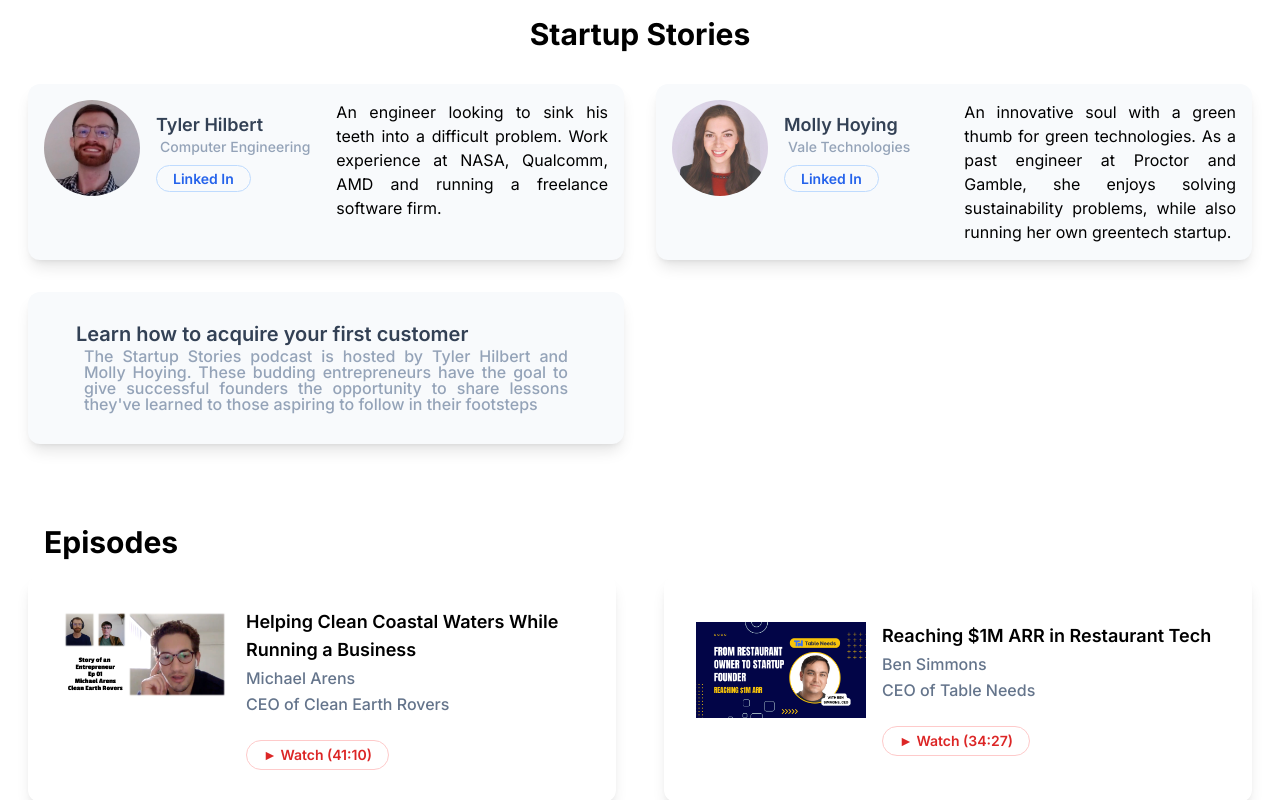
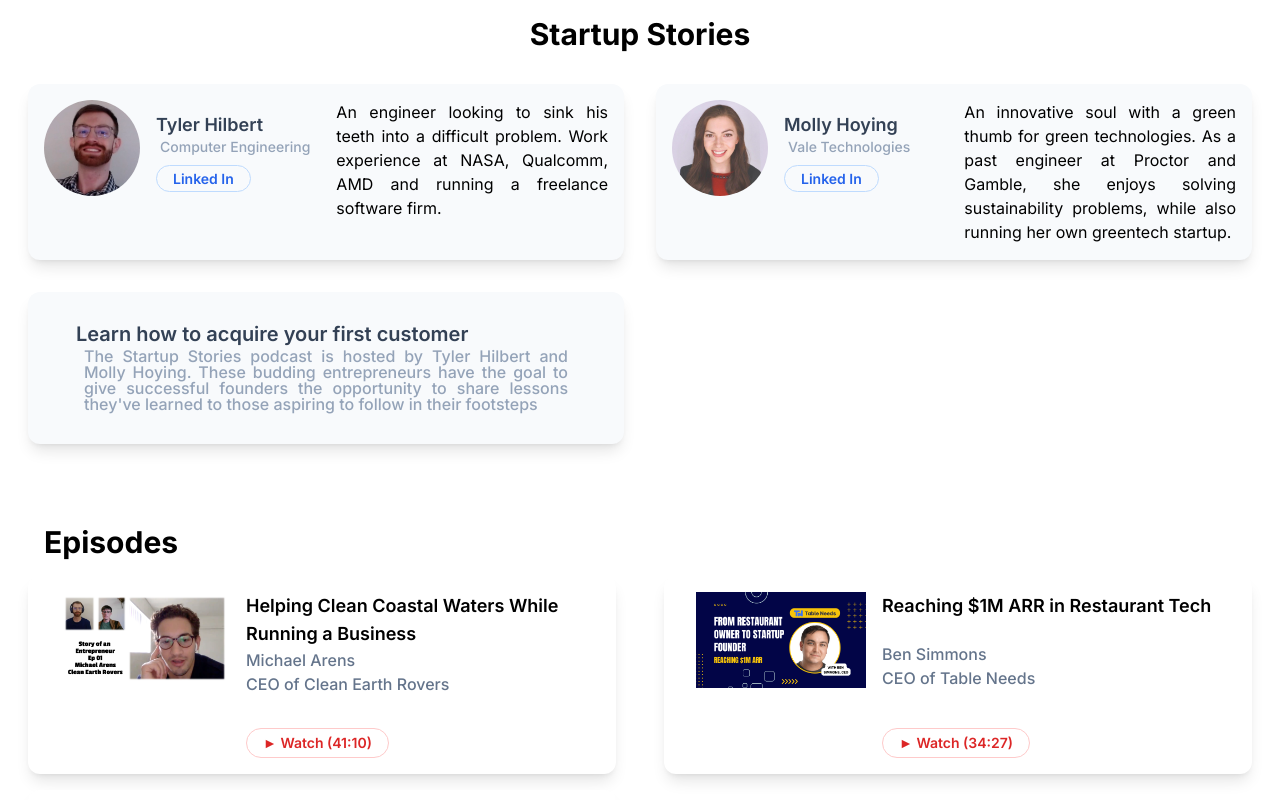
Before and after one commit to KyleStych/StartupStories, a Next.js app: page / in a window 1280 px wide. Shown: the top 800 px of the page. Built offline with nearby package versions, Linux system fonts and the light colour scheme.

Commit message:
Make YOuTube card headings match size to align watch button

```diff
--- a/app/Components/YouTubeCard.js
+++ b/app/Components/YouTubeCard.js
@@ -12,8 +12,8 @@
 }) => {
   return (
     <a href={videoUrl} target="_blank">
-      <div class="p-8 bg-white rounded-xl shadow-lg space-y-2 sm:py-4 sm:flex sm:items-center sm:space-y-0 sm:space-x-6 m-4 h-full">
-        <div class="sm:flex justify-between">
+      <div class="p-8 bg-white rounded-xl shadow-lg space-y-2 sm:py-4 sm:flex sm:space-y-0 sm:space-x-6 m-4 h-full">
+        <div class="sm:flex justify-between h-full">
           <Image
             class="mx-auto h-24 sm:mx-0 sm:shrink-0"
             src={imgSrc}
@@ -21,13 +21,15 @@
             width={170}
             height={96}
           />
-          <div class="text-center space-y-2 sm:text-left ml-4 flex flex-col">
-            <div class="flex flex-col space-y-0.5">
-              <p class="text-lg text-black font-semibold">{videoTitle}</p>
+          <div class="text-center sm:text-left ml-4 flex flex-col sm:h-full">
+            <div class="flex flex-col">
+              <p class="text-lg text-black font-semibold min-h-[50px]">
+                {videoTitle}
+              </p>
               <p class="text-slate-500 font-medium">{guest}</p>
               <p class="text-slate-500 font-medium">{guestTitle}</p>
             </div>
-            <div class="pt-4 flex justify-center sm:justify-start mt-auto">
+            <div class="flex justify-center sm:justify-start mt-3 sm:mt-auto">
               <div class="px-4 py-1 text-sm whitespace-nowrap max-w-min text-red-600 font-semibold rounded-full border border-red-200 hover:text-white hover:bg-red-600 hover:border-transparent focus:outline-none focus:ring-2 focus:ring-red-600 focus:ring-offset-2">
                 &#9658; Watch ({videoTime})
               </div>
```
